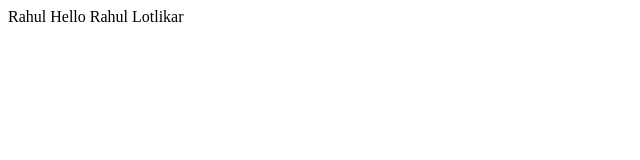
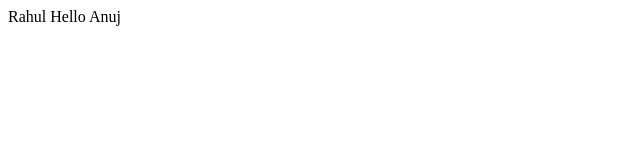
Before and after one commit to spinescre/test_rep, a plain HTML site: page index.html in a window 1280 px wide. Shown: the full height of the page, 0-640 px from the left. Drawn offline with Linux system fonts and the light colour scheme.

Commit message:
Update index.html

```diff
--- a/index.html
+++ b/index.html
@@ -1,4 +1,4 @@
 <html>
 <head>Rahul</head>
-<body>Hello Rahul Lotlikar</body>
+<body>Hello Anuj</body>
 </html>
```
